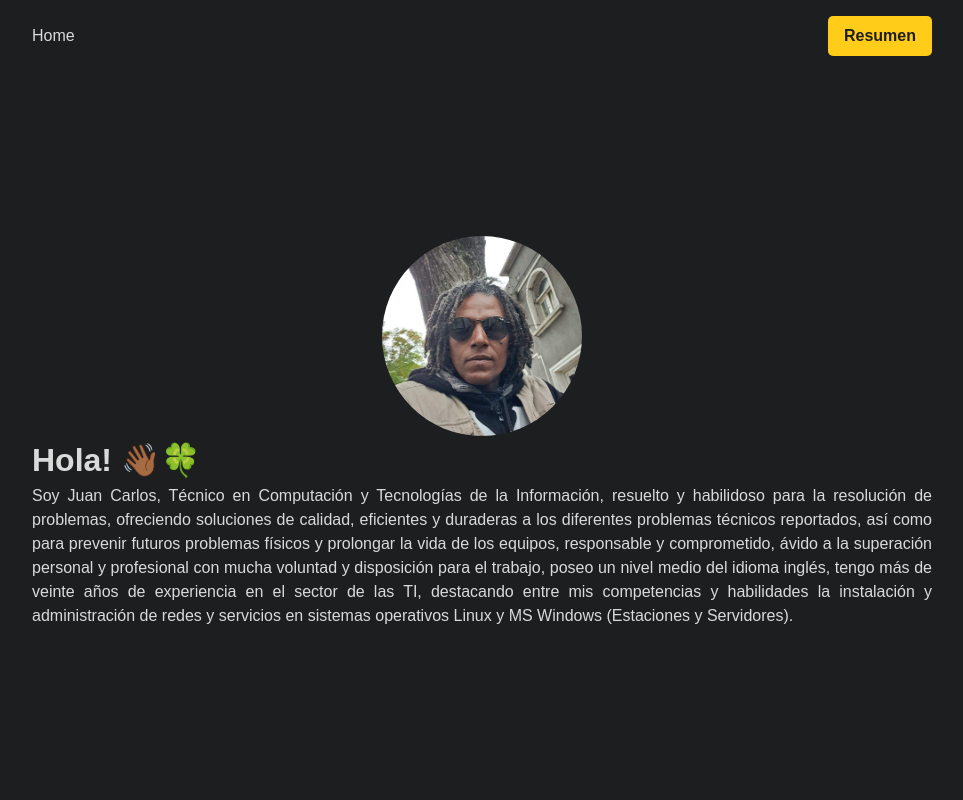
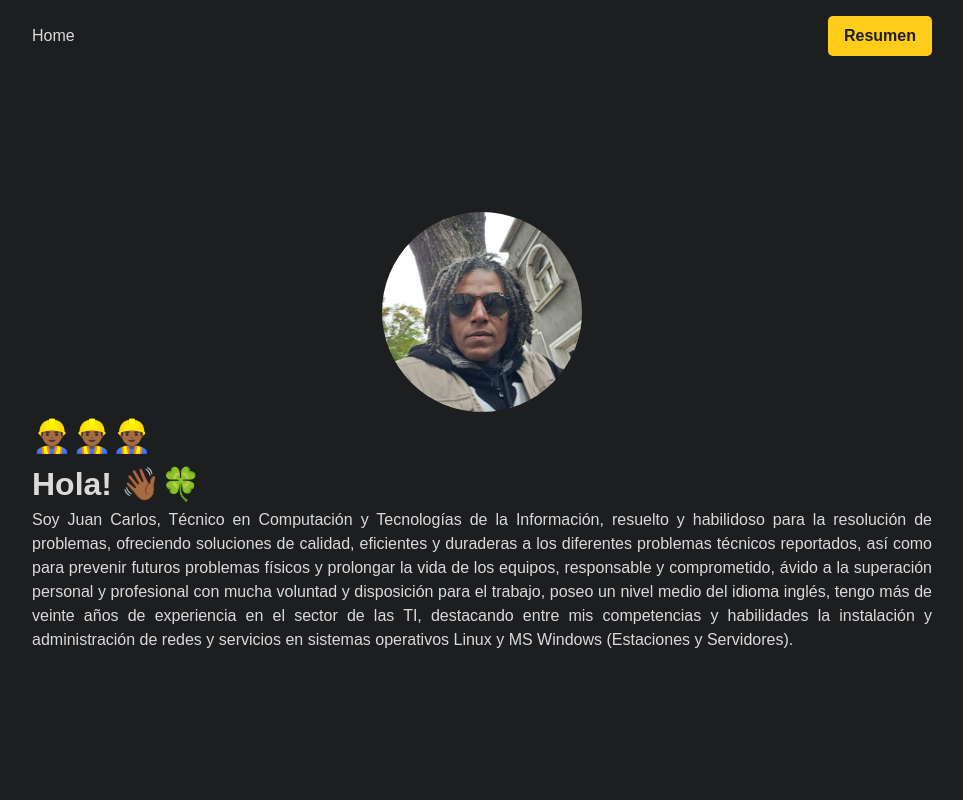
Before and after one commit to nichardito/profile, a React (Create React App) app: page / in a window 1280 px wide. Shown: the top 800 px of the page, without its empty margins (158-1121 px from the left). Built offline with nearby package versions, Linux system fonts and the light colour scheme.

Commit message:
Update body.jsx

```diff
--- a/src/assets/body.jsx
+++ b/src/assets/body.jsx
@@ -6,6 +6,7 @@ function body() {
     <div className="hero-container">
       <img src={logo} className="profile-img" width={300} height={300} alt="profile.jpg" />
       <div className="body-text">
+        <h1> 👷🏾‍♂️👷🏾‍♂️👷🏾‍♂️ </h1>
         <h1> Hola! 👋🏾🍀</h1>
 
         <p align="justify">
```
